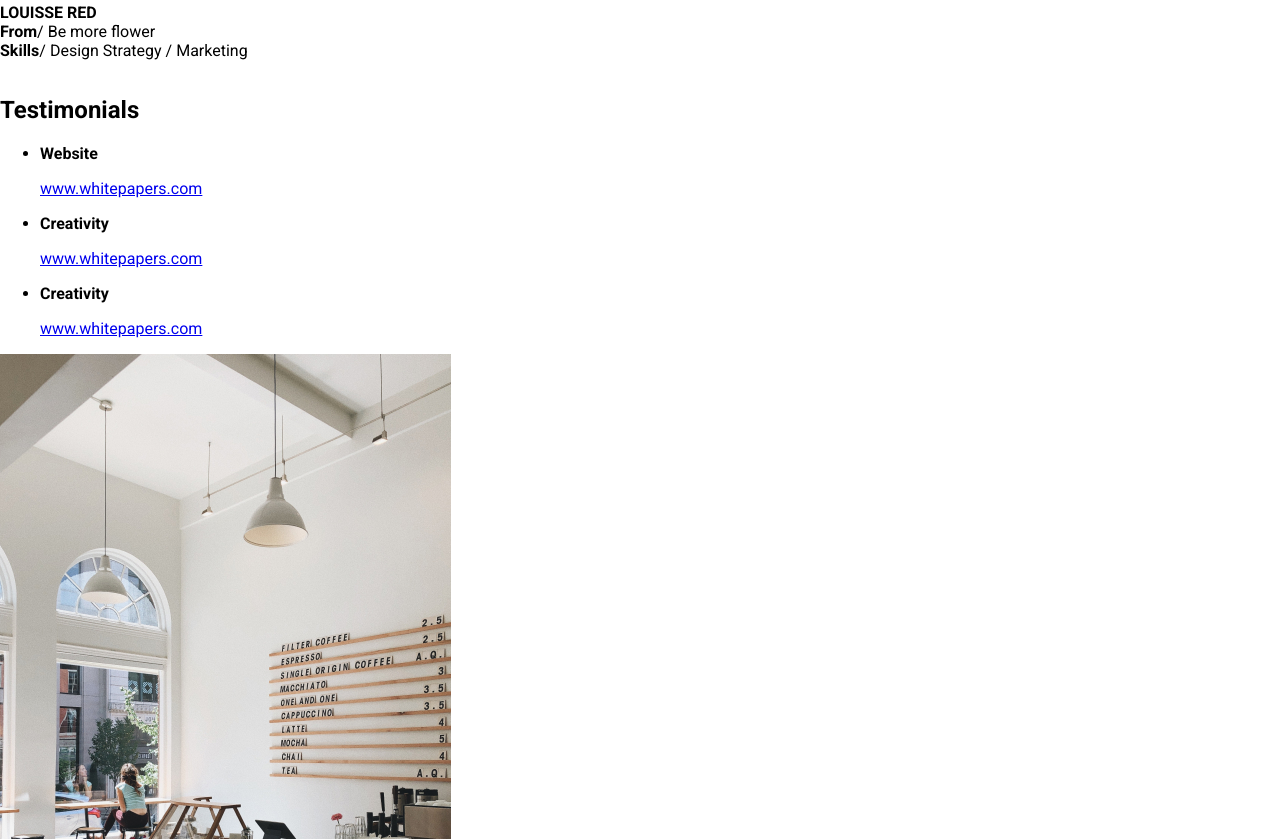
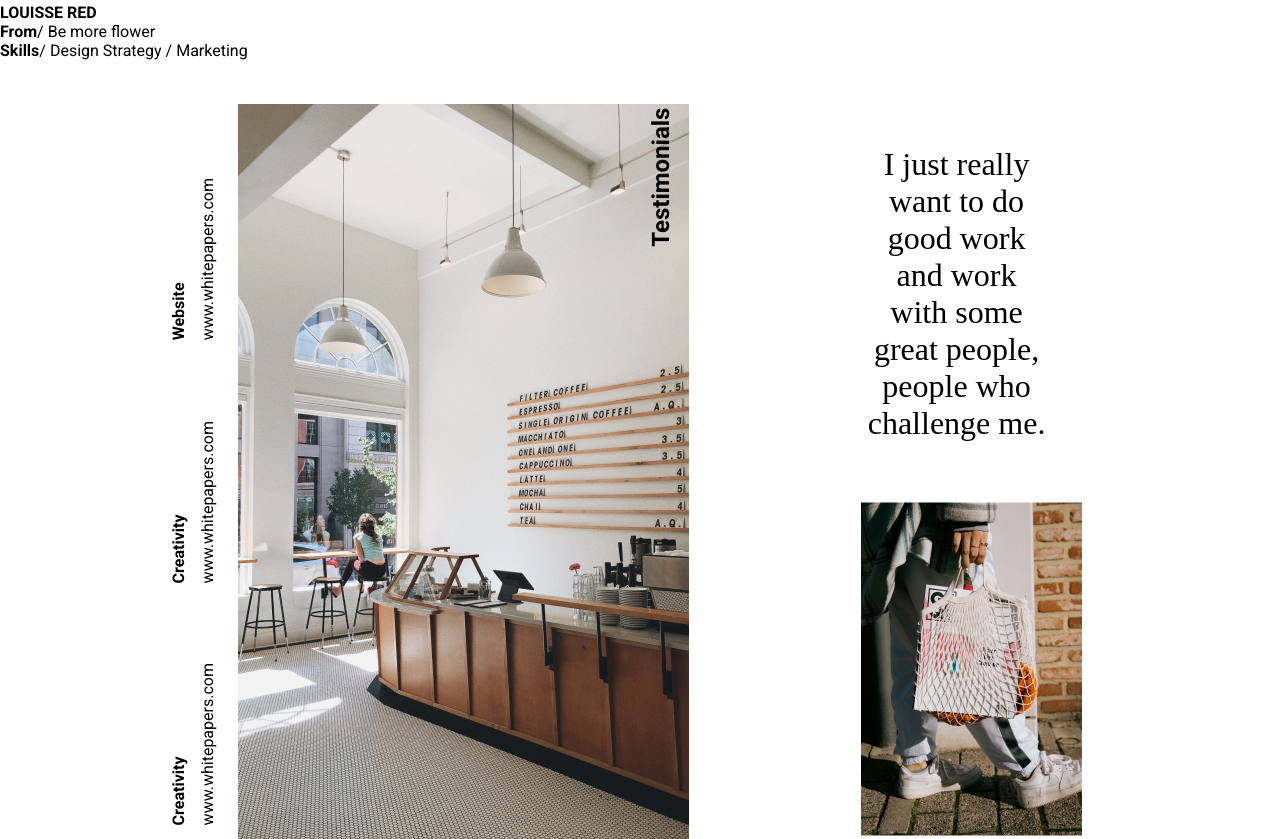
Before and after one commit to NikiRenegade/otus-css-Yakush, a plain HTML site: page index.html in a window 1280 px wide. Shown: the part 3336-4175 px from the top of the page. Drawn offline with nearby package versions, Linux system fonts and the light colour scheme; a web font is replaced by a local one.

Commit message:
Реализовал блок testimonials

```diff
--- a/css/style.css
+++ b/css/style.css
@@ -46,7 +46,8 @@ header {
     display: flex;
     gap: 54px;
 }
-.header-navigator-menu-item a {
+.header-navigator-menu-item a,
+.testimonials-links-menu-item a{
     color: black;
     text-decoration: none;
 }
@@ -149,9 +150,9 @@ header {
     font-family: 'Roboto', sans-serif;
     font-size: 16px;
     font-weight: 700;
+    margin-bottom: 10px;
 }
 .designer-info-text,
-.testimonials-link,
 .testimonials-link,
 .footer-contact,
 .footer-copyright {
@@ -159,13 +160,58 @@ header {
     font-size: 16px;
     font-weight: 400;
 }
+.testimonials-section-name-container {
+    max-width: 98px;
+    grid-column: 7;
+}
+.testimonials-section-name {
 
+    margin: 0;
+    transform: rotate(-90deg) translateX(-110%) translateY(-110%);
+}
+.testimonials-article-links-and-cafe-img {
+    display: grid;
+    grid-template-columns: repeat(5, 1fr);
+    grid-column: 2 / 7;
+    grid-column-gap: 16px;
+
+}
+.testimonials-links {
+    display: grid;
+    grid-column: 1;
+    max-width: 98px;
+}
+.testimonials-links-menu {
+    display: grid;
+    grid-template-rows: repeat(3, 1fr);
+    list-style: none;
+}
+.testimonials-links-menu-item {
+    margin: 0;
+    transform: rotate(-90deg) translateX(-11%) translateY(12%);
+}
+.testimonials-cafe {
+    grid-column: 2 / 6;
+}
+.testimonials-quote-and-image {
+    grid-column: 8 / 12;
+    display: grid;
+    grid-template-columns: repeat(4, 1fr);
+    grid-column-gap: 16px;
+}
 .testimonials-quote {
     font-family: 'Bitter', serif;
     font-size: 32px;
     font-weight: 400;
+    grid-column: 2 / 4;
+    text-align: center;
+    margin-top: 22%;
+    margin-left: 3%;
+    margin-right: 3%;
 }
-
+.testimonials-quote-and-image img {
+    grid-column: 2 / 4;
+}
 .strengths {
     font-family: 'Bitter', serif;
     font-size: 34px;
@@ -195,3 +241,11 @@ header {
     flex-direction: row;
     margin-top: 9.8%;
 }
+#testimonials{
+    display: grid;
+    grid-column-gap: 16px;
+    padding-left: 20px;
+    padding-right: 20px;
+    grid-template-columns: repeat(12, 1fr);
+
+}
--- a/index.html
+++ b/index.html
@@ -82,35 +82,36 @@
     </section>
     <!--Секция с отзывами - содержит заголовок плюс 2 article с ифнормацией-->
     <section id="testimonials">
-        <h2 class="section-name">Testimonials</h2>
+        <div class="testimonials-section-name-container">
+            <h2 class="section-name testimonials-section-name">Testimonials</h2>
+        </div>
         <!--article с изображением и с aside с адресами web ресурсов-->
-        <article>
+        <article class="testimonials-article-links-and-cafe-img">
             <!--aside с адресами web сайтов-->
-            <aside>
-                <ul>
-                    <li>
+            <aside class="testimonials-links">
+                <ul class="testimonials-links-menu">
+                    <li class="testimonials-links-menu-item">
                         <p class="testimonials-link-name"><strong>Website</strong></p>
                         <a href="www.whitepapers.com" class="testimonials-link">www.whitepapers.com</a>
                     </li>
-                   <li>
+                   <li class="testimonials-links-menu-item" style="grid-row: 2">
                        <p class="testimonials-link-name"><strong>Creativity</strong></p>
                        <a href="www.whitepapers.com" class="testimonials-link">www.whitepapers.com</a>
                    </li>
-                   <li>
+                   <li class="testimonials-links-menu-item">
                        <p class="testimonials-link-name"><strong>Creativity</strong></p>
                        <a href="www.whitepapers.com" class="testimonials-link">www.whitepapers.com</a>
                    </li>
 
                 </ul>
-
             </aside>
-            <img src="img/testimonials1.jpg" alt="testimonials1">
+            <img src="img/testimonials1.jpg" alt="testimonials1" class="testimonials-cafe">
         </article>
         <!--article с изображением и текстом с огромным количество перевода на новую строку-->
-        <article>
-            <p class="testimonials-quote">
-                I just really <br>want to do<br> good work<br> and work with <br>some great <br>people, people <br>who challenge me.<br></p>
-                <img src="img/testimonials2.jpg" alt="testimonials2">
+        <article class="testimonials-quote-and-image">
+            <blockquote class="testimonials-quote">
+                I just really want to do good work and work with some great people, people who challenge me.</blockquote>
+                <img src="img/testimonials2.jpg" alt="testimonials2" >
         </article>
     </section>
     <!--Секция strongPoint - содержит заголовок,  article с двумя изображения и aside содержащий список Strengths-->
```
